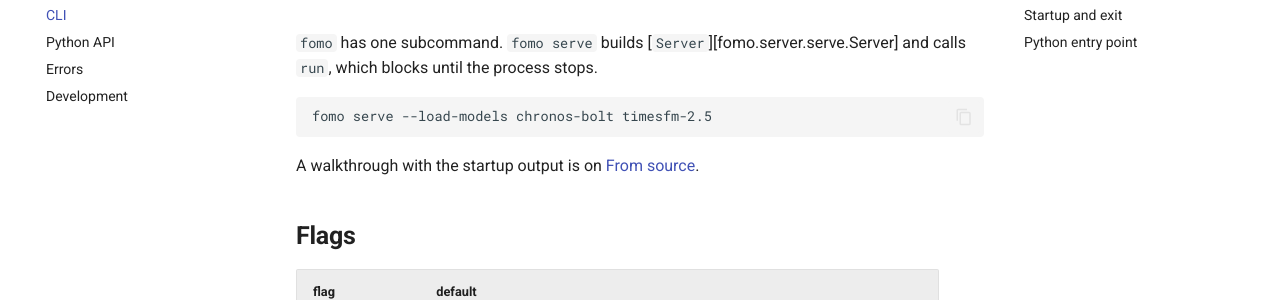
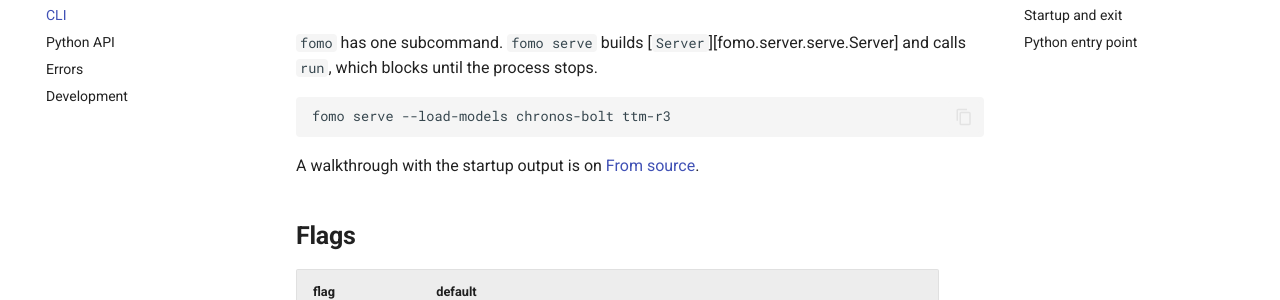
Before and after one commit to sktime/tserve, an MkDocs documentation site: the page built from docs/reference/cli.md, in a window 1280 px wide and 900 px high. Shown: the part 198-498 px from the top of the window. Built offline with MkDocs 1.6.1 and Material for MkDocs 9.7.7, drawn with Linux system fonts in a browser that asks for light colours; comment, search, counter and statistics services are not loaded.

Commit message:
update reference

````diff
--- a/docs/reference/cli.md
+++ b/docs/reference/cli.md
@@ -5,7 +5,7 @@
 process stops.
 
 ```bash
-fomo serve --load-models chronos-bolt timesfm-2.5
+fomo serve --load-models chronos-bolt ttm-r3
 ```
 
 A walkthrough with the startup output is on
````
Also changed, not shown: docs/reference/errors.md (+1 -1 lines).
